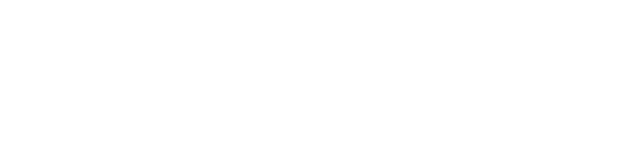
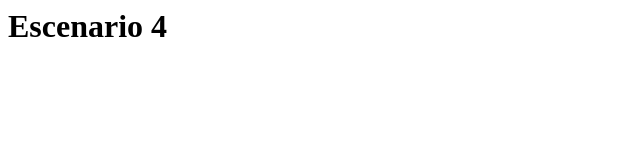
Before and after one commit to vaillan/unidad6-a4, a website: page index.html in a window 1280 px wide. Shown: the whole page, without its empty margins (0-640 px from the left). Drawn offline with Linux system fonts and the light colour scheme.

Commit message:
1 file modified

```diff
--- a/index.html
+++ b/index.html
@@ -1,4 +1,5 @@
 <div class="container">
+  <h1>Escenario 4</h1>
   <div class="row mt-5">
     <div class="col-12">
       <div class="alert alert-primary" role="alert" id="alert" hidden></div>
```
